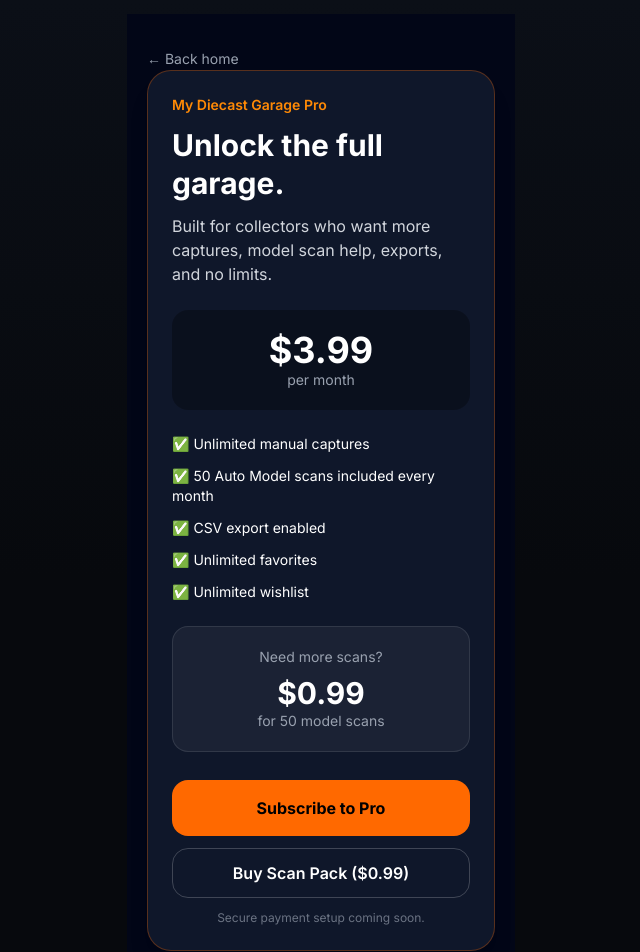
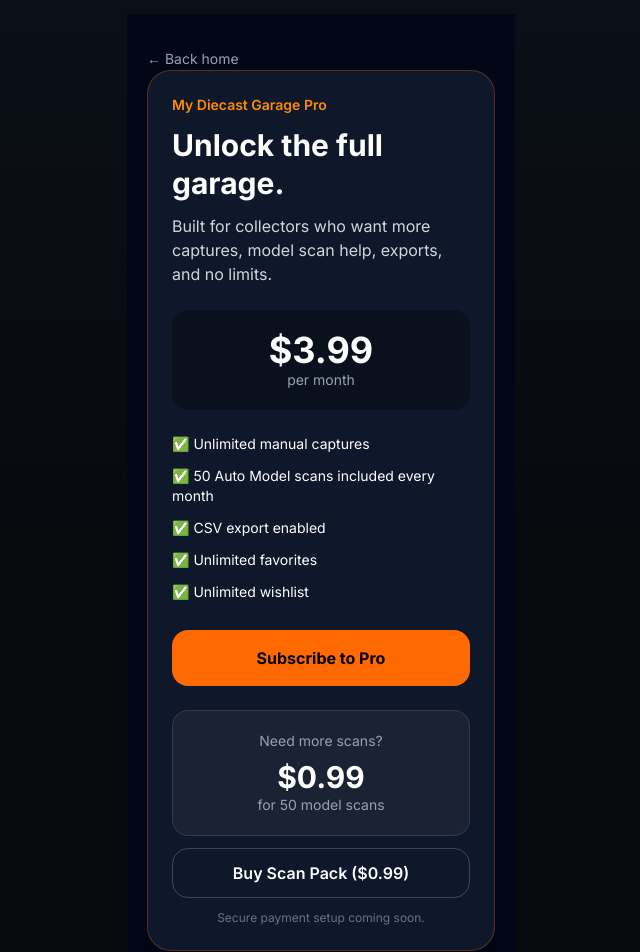
Before and after one commit to fuegodiecasttoys-png/mydiecastgarage, a Next.js app: page /pro in a window 1280 px wide. Shown: the top 952 px of the page, without its empty margins (319-959 px from the left). Built offline with nearby package versions, Linux system fonts and the light colour scheme.

Commit message:
ui: prioritize pro subscription button above scan pack section

```diff
--- a/app/pro/page.tsx
+++ b/app/pro/page.tsx
@@ -36,13 +36,6 @@ export default function ProPage() {
             <p>✅ Unlimited wishlist</p>
           </div>
 
-          {/* 💥 SCAN PACK */}
-          <div className="mt-6 rounded-2xl border border-white/10 bg-white/5 p-5 text-center">
-            <p className="text-sm text-gray-400">Need more scans?</p>
-            <p className="mt-2 text-3xl font-bold">$0.99</p>
-            <p className="text-sm text-gray-400">for 50 model scans</p>
-          </div>
-
           <button
             onClick={async () => {
               try {
@@ -66,6 +59,13 @@ export default function ProPage() {
           >
             Subscribe to Pro
           </button>
+
+          {/* 💥 SCAN PACK */}
+          <div className="mt-6 rounded-2xl border border-white/10 bg-white/5 p-5 text-center">
+            <p className="text-sm text-gray-400">Need more scans?</p>
+            <p className="mt-2 text-3xl font-bold">$0.99</p>
+            <p className="text-sm text-gray-400">for 50 model scans</p>
+          </div>
 
           <button
             onClick={() => {
```
